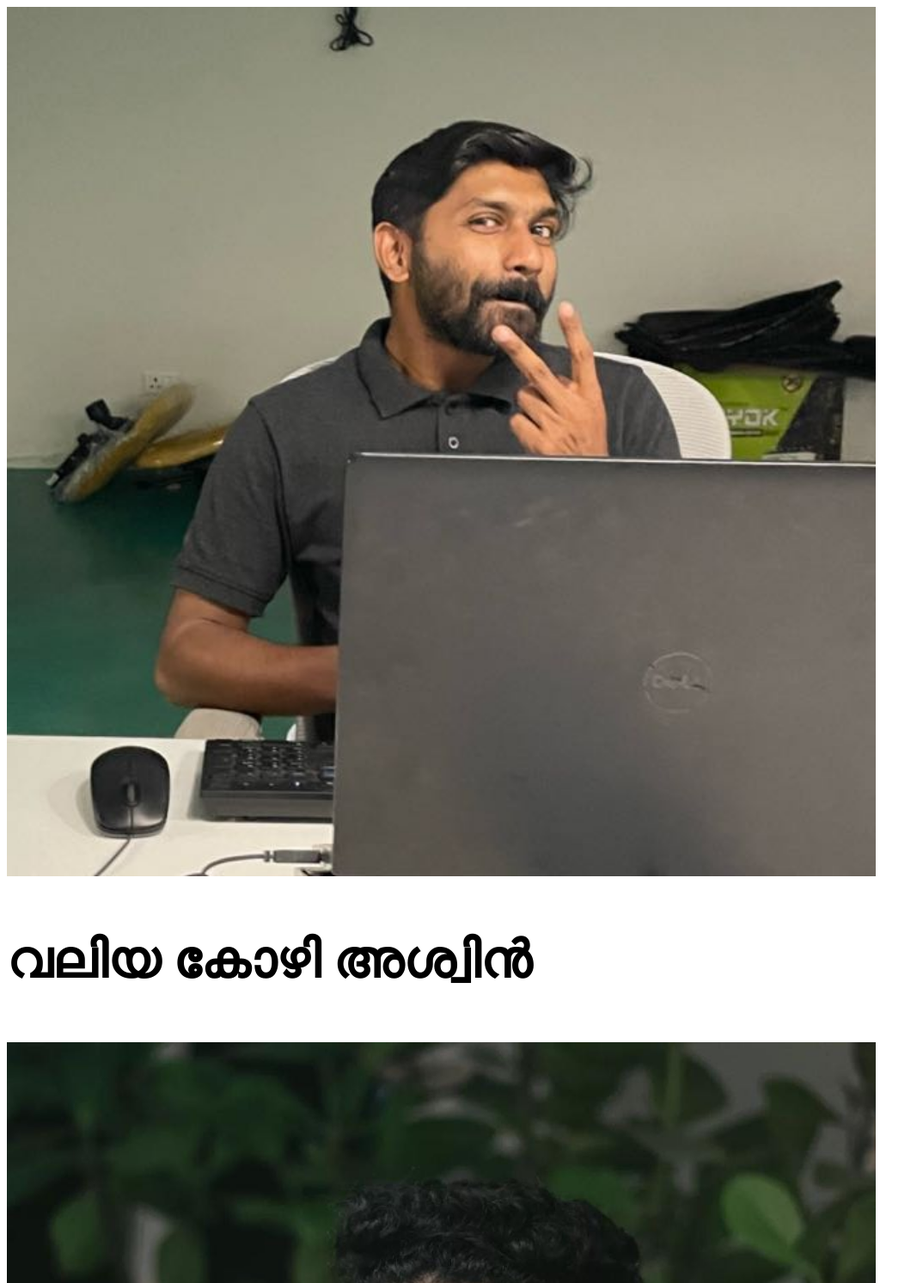
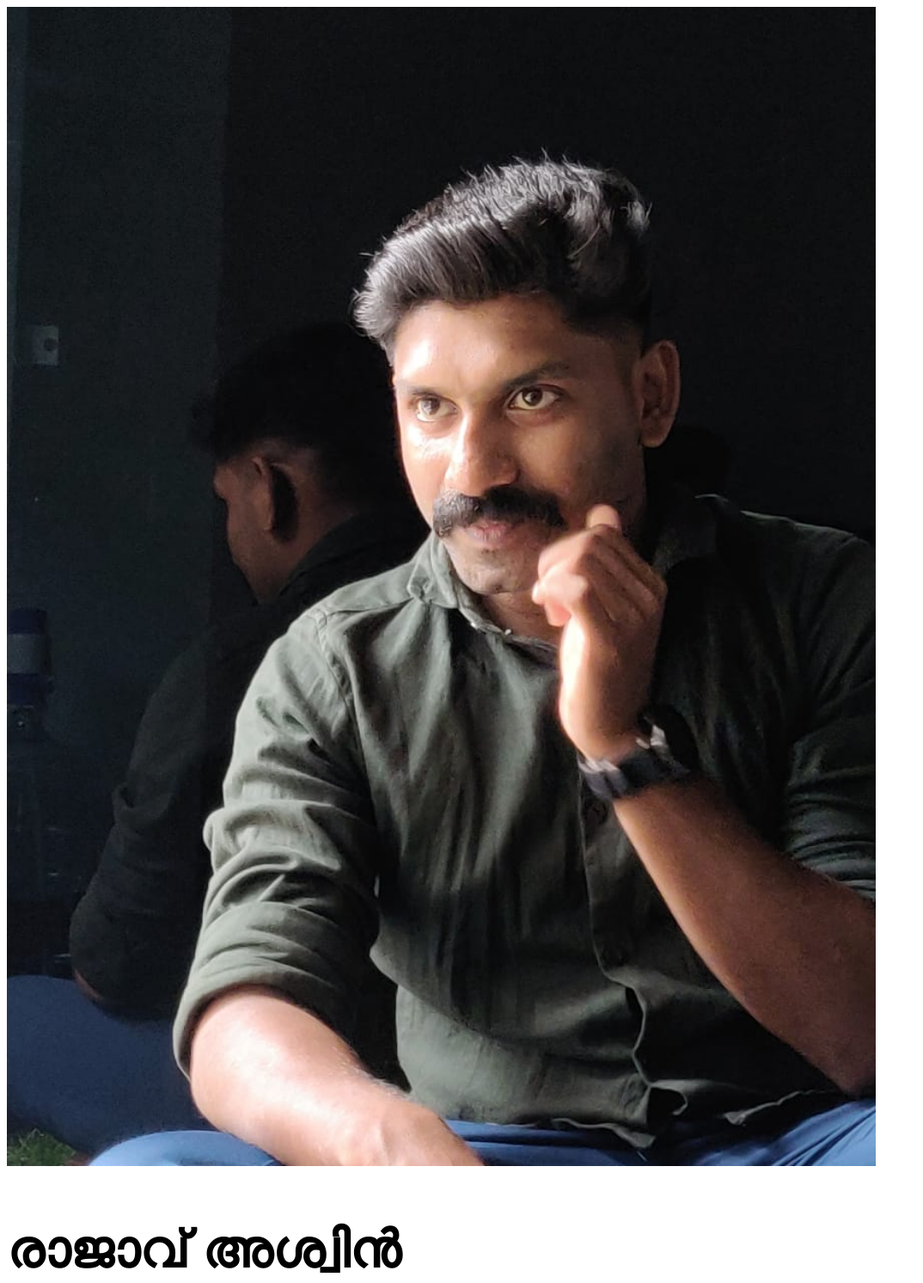
Before and after one commit to RiyasKpkr/ajmal, a plain HTML site: page index.html in a window 1280 px wide. Shown: the top 1492 px of the page at 86% size, without its empty margins (0-1074 px from the left). Drawn offline with Linux system fonts and the light colour scheme.

Commit message:
new image added

```diff
--- a/index.html
+++ b/index.html
@@ -6,16 +6,16 @@
    <body>
       <div>
          <div class="col-6">
-            <img src="assets/aswin.jpg" style="width:80%">
+            <img src="assets/aswin.jpeg" style="width:80%">
          </div>
          <div class="col-6">
-            <h3 style="font-size: 60px;">വലിയ കോഴി അശ്വിൻ</h3>
+            <h3 style="font-size: 60px;">രാജാവ് അശ്വിൻ</h3>
          </div>
          <div class="col-6">
             <img src="assets/ajmal.jpeg" style="width:80%">
          </div>
          <div class="col-6">
-            <h3 style="font-size: 60px;">ചെറിയ കോഴി അജ്മൽ </h3>
+            <h3 style="font-size: 60px;">പ്രജ അജ്മൽ </h3>
          </div>
       </div>
    </body>
```
Also changed, not shown: assets/aswin.jpeg (added), assets/aswin.jpg (deleted).
